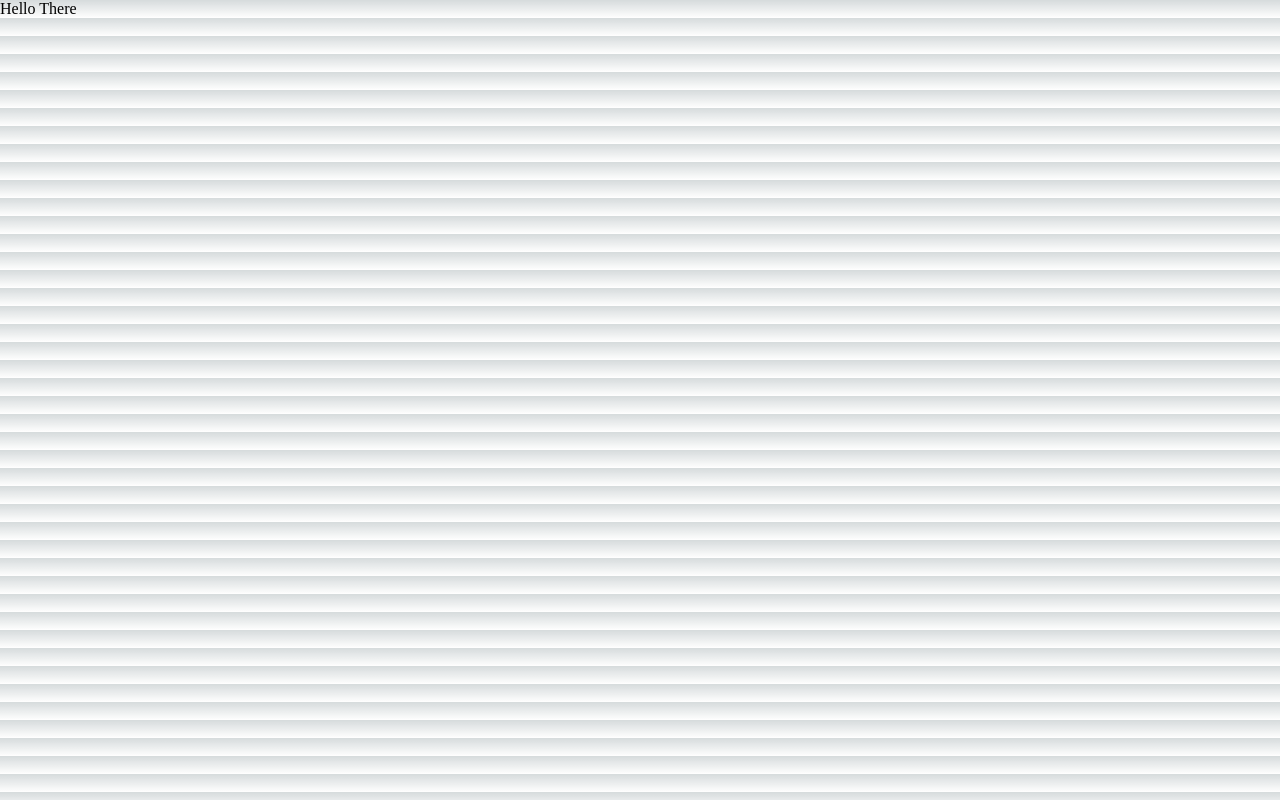
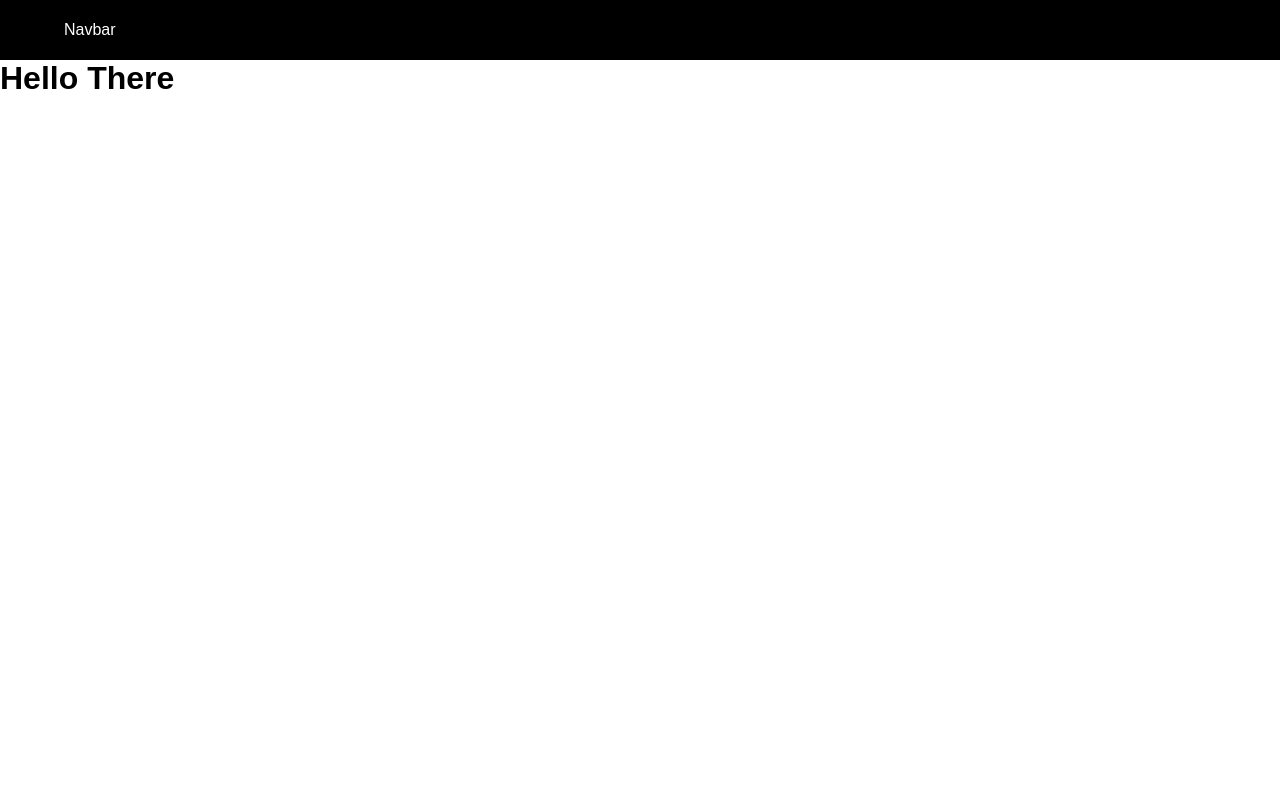
Before and after one commit to samidss56/learn-nextjs, a Next.js app: page / in a window 1280 px wide. Built offline with nearby package versions, Linux system fonts and the light colour scheme.

Commit message:
nested routing, dynamic routing, atomic design concepts

```diff
--- /dev/null
+++ b/src/components/layouts/AppShell/index.tsx
@@ -0,0 +1,17 @@
+import Navbar from "../Navbar";
+
+type AppShellProps = {
+  children: React.ReactNode;
+};
+
+const AppShell = (props: AppShellProps) => {
+  const { children } = props;
+  return (
+    <main>
+      <Navbar />
+      {children}
+    </main>
+  );
+};
+
+export default AppShell;
--- /dev/null
+++ b/src/components/layouts/Navbar/index.tsx
@@ -0,0 +1,9 @@
+const Navbar = () => {
+  return (
+    <div className="navbar">
+      <div>Navbar</div>
+    </div>
+  );
+};
+
+export default Navbar;
--- a/src/pages/_app.tsx
+++ b/src/pages/_app.tsx
@@ -1,6 +1,11 @@
-import '@/styles/globals.css'
-import type { AppProps } from 'next/app'
+import AppShell from "@/components/layouts/AppShell";
+import "@/styles/globals.css";
+import type { AppProps } from "next/app";
 
 export default function App({ Component, pageProps }: AppProps) {
-  return <Component {...pageProps} />
+  return (
+    <AppShell>
+      <Component {...pageProps} />
+    </AppShell>
+  );
 }
--- a/src/pages/index.tsx
+++ b/src/pages/index.tsx
@@ -1,12 +1,7 @@
-import Head from 'next/head'
-import Image from 'next/image'
-import { Inter } from 'next/font/google'
-import styles from '@/styles/Home.module.css'
-
-const inter = Inter({ subsets: ['latin'] })
-
 export default function Home() {
   return (
-    <div>Hello There</div>
-  )
+    <div>
+      <h1>Hello There</h1>
+    </div>
+  );
 }
--- /dev/null
+++ b/src/pages/setting/app.tsx
@@ -0,0 +1,9 @@
+const AppSettingPage = () => {
+  return (
+    <div>
+      <h1>App Setting</h1>
+    </div>
+  );
+};
+
+export default AppSettingPage;
--- a/src/styles/globals.css
+++ b/src/styles/globals.css
@@ -1,78 +1,3 @@
-:root {
-  --max-width: 1100px;
-  --border-radius: 12px;
-  --font-mono: ui-monospace, Menlo, Monaco, 'Cascadia Mono', 'Segoe UI Mono',
-    'Roboto Mono', 'Oxygen Mono', 'Ubuntu Monospace', 'Source Code Pro',
-    'Fira Mono', 'Droid Sans Mono', 'Courier New', monospace;
-
-  --foreground-rgb: 0, 0, 0;
-  --background-start-rgb: 214, 219, 220;
-  --background-end-rgb: 255, 255, 255;
-
-  --primary-glow: conic-gradient(
-    from 180deg at 50% 50%,
-    #16abff33 0deg,
-    #0885ff33 55deg,
-    #54d6ff33 120deg,
-    #0071ff33 160deg,
-    transparent 360deg
-  );
-  --secondary-glow: radial-gradient(
-    rgba(255, 255, 255, 1),
-    rgba(255, 255, 255, 0)
-  );
-
-  --tile-start-rgb: 239, 245, 249;
-  --tile-end-rgb: 228, 232, 233;
-  --tile-border: conic-gradient(
-    #00000080,
-    #00000040,
-    #00000030,
-    #00000020,
-    #00000010,
-    #00000010,
-    #00000080
-  );
-
-  --callout-rgb: 238, 240, 241;
-  --callout-border-rgb: 172, 175, 176;
-  --card-rgb: 180, 185, 188;
-  --card-border-rgb: 131, 134, 135;
-}
-
-@media (prefers-color-scheme: dark) {
-  :root {
-    --foreground-rgb: 255, 255, 255;
-    --background-start-rgb: 0, 0, 0;
-    --background-end-rgb: 0, 0, 0;
-
-    --primary-glow: radial-gradient(rgba(1, 65, 255, 0.4), rgba(1, 65, 255, 0));
-    --secondary-glow: linear-gradient(
-      to bottom right,
-      rgba(1, 65, 255, 0),
-      rgba(1, 65, 255, 0),
-      rgba(1, 65, 255, 0.3)
-    );
-
-    --tile-start-rgb: 2, 13, 46;
-    --tile-end-rgb: 2, 5, 19;
-    --tile-border: conic-gradient(
-      #ffffff80,
-      #ffffff40,
-      #ffffff30,
-      #ffffff20,
-      #ffffff10,
-      #ffffff10,
-      #ffffff80
-    );
-
-    --callout-rgb: 20, 20, 20;
-    --callout-border-rgb: 108, 108, 108;
-    --card-rgb: 100, 100, 100;
-    --card-border-rgb: 200, 200, 200;
-  }
-}
-
 * {
   box-sizing: border-box;
   padding: 0;
@@ -83,16 +8,7 @@
 body {
   max-width: 100vw;
   overflow-x: hidden;
-}
-
-body {
-  color: rgb(var(--foreground-rgb));
-  background: linear-gradient(
-      to bottom,
-      transparent,
-      rgb(var(--background-end-rgb))
-    )
-    rgb(var(--background-start-rgb));
+  font-family: Arial, Helvetica, sans-serif;
 }
 
 a {
@@ -100,8 +16,12 @@
   text-decoration: none;
 }
 
-@media (prefers-color-scheme: dark) {
-  html {
-    color-scheme: dark;
-  }
+.navbar {
+  display: flex;
+  width: 100%;
+  height: 60px;
+  background-color: #000;
+  color: #fff;
+  align-items: center;
+  padding: 0 5%;
 }
```
Also changed, not shown: src/pages/about/index.tsx (added, +11 -0 lines), src/pages/product/[product].tsx (added, +14 -0 lines), src/pages/product/index.tsx (added, +9 -0 lines), src/pages/setting/user/index.tsx (added, +9 -0 lines), src/pages/setting/user/password/index.tsx (added, +9 -0 lines).
